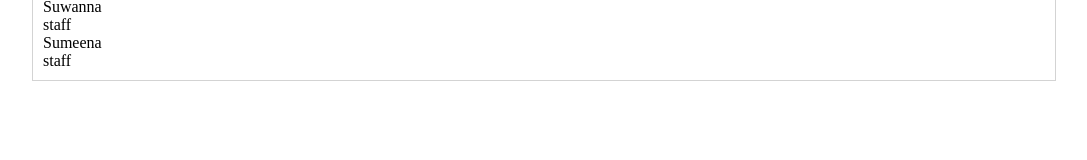
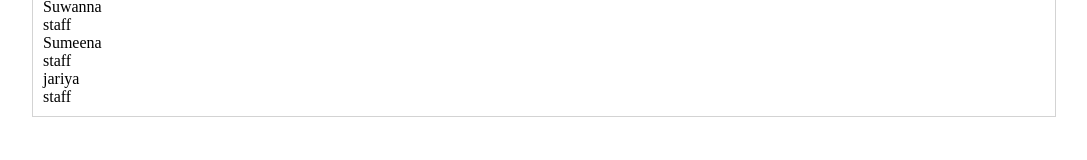
Before and after one commit to athipaty/TOTOIT, a React (Create React App) app: page / in a window 1280 px wide. Shown: the part 121-281 px from the top of the page, without its empty margins (96-1183 px from the left). Built offline with nearby package versions, Linux system fonts and the light colour scheme; the HTML template or start-up script is replaced by a standard one.

Commit message:
add staff jariya

```diff
--- a/src/Home.js
+++ b/src/Home.js
@@ -7,6 +7,7 @@ const Home = () => {
     { name: "Amornrat", position: "supervisor" },
     { name: "Suwanna", position: "staff" },
     { name: "Sumeena", position: "staff" },
+    { name: "jariya", position: "staff" },
   ]);
 
   return (
```
